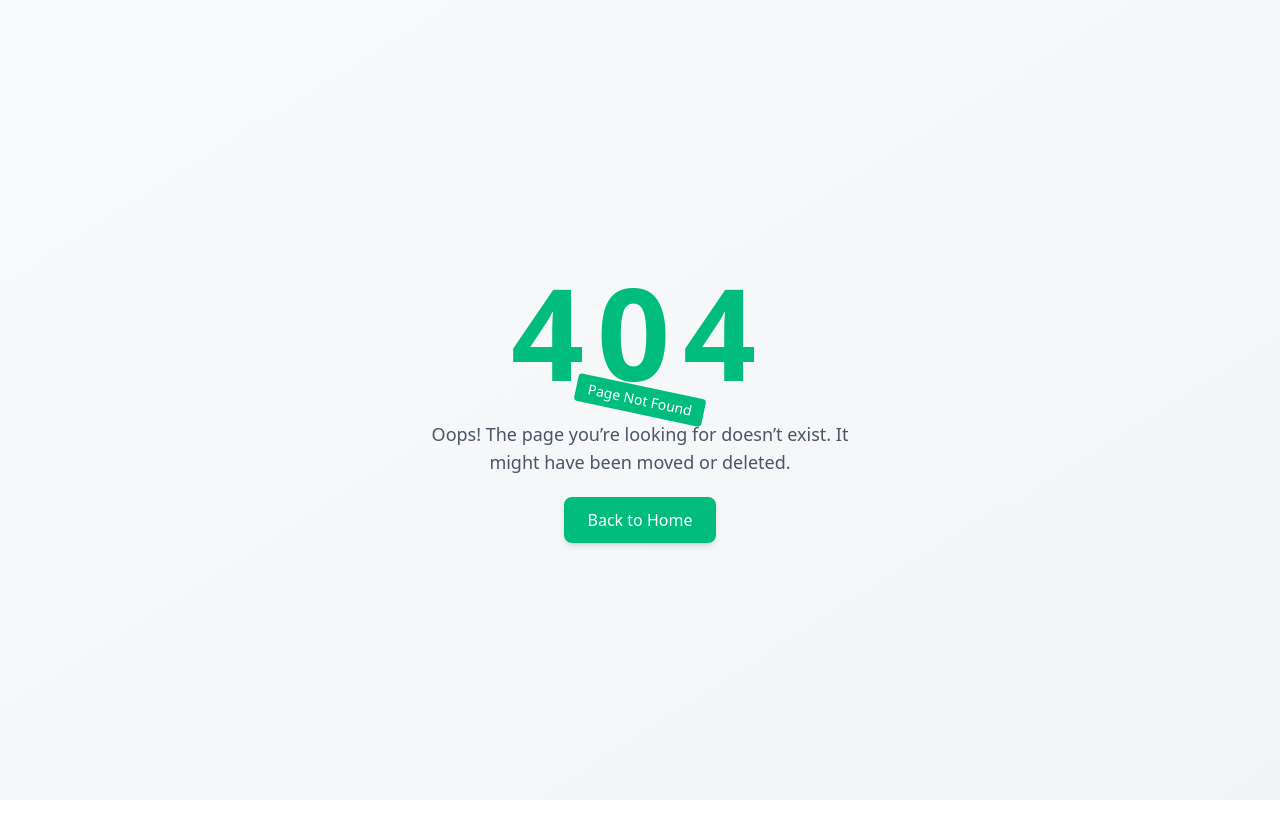
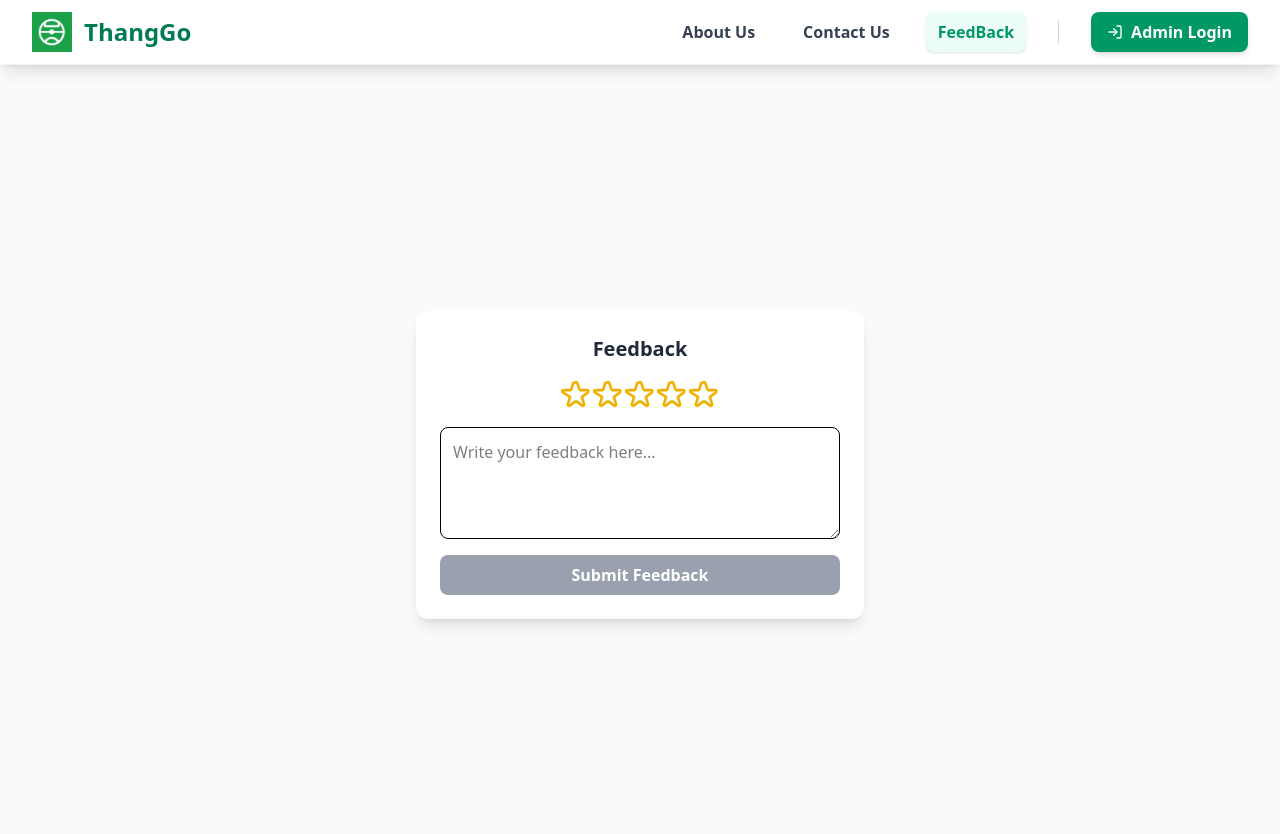
Before and after one commit to Govinda-Upadhya/futsalfrontend, a React (Vite) app: page /feedback in a window 1280 px wide. Before the commit this address had no page. Shown: the top 834 px of the page. Before the commit the page ends 800 px from the top, so only its background shows below. Built offline with nearby package versions, Linux system fonts and the light colour scheme.

Commit message:
added feedbackpage

```diff
--- a/package.json
+++ b/package.json
@@ -24,6 +24,7 @@
     "react-dom": "^19.1.1",
     "react-hook-form": "^7.62.0",
     "react-router-dom": "^7.8.0",
+    "react-toastify": "^11.0.5",
     "tailwindcss": "^4.1.13"
   },
   "devDependencies": {
--- a/src/App.tsx
+++ b/src/App.tsx
@@ -24,6 +24,7 @@ import AdminConfig from "./pages/admin/adminConfig";
 import AdminProtectedRoute from "./components/auth/protectRoutes";
 import NotFound from "./components/pageNotFound";
 import Confirmation from "./components/confirmation/confirmation";
+import FeedbackPage from "./pages/user/feedback";
 
 function App() {
   return (
@@ -49,6 +50,7 @@ function App() {
             }
           />
           <Route path="aboutus" element={<AboutUs />} />
+          <Route path="feedback" element={<FeedbackPage />} />
           <Route path="contactus" element={<ContactUs />} />
         </Route>
 
--- a/src/components/confirmation/confirmation.tsx
+++ b/src/components/confirmation/confirmation.tsx
@@ -13,7 +13,7 @@ const Confirmation: React.FC<ConfirmationProps> = ({ redirectTo, message }) => {
   useEffect(() => {
     const timer = setTimeout(() => {
       navigate(redirectTo);
-    }, 3000);
+    }, 5000);
     return () => clearTimeout(timer);
   }, [redirectTo, navigate]);
 
--- a/src/components/navbar/NavBar.tsx
+++ b/src/components/navbar/NavBar.tsx
@@ -124,7 +124,11 @@ const Navbar: React.FC = () => {
                 {/* Hover underline effect */}
                 <span className="absolute bottom-0 left-1/2 w-0 h-0.5 bg-emerald-500 transition-all duration-300 group-hover:left-0 group-hover:w-full"></span>
               </NavLink>
-
+              <NavLink to="/feedback" className={getNavLinkClass}>
+                FeedBack
+                {/* Hover underline effect */}
+                <span className="absolute bottom-0 left-1/2 w-0 h-0.5 bg-emerald-500 transition-all duration-300 group-hover:left-0 group-hover:w-full"></span>
+              </NavLink>
               <div
                 className={`h-6 w-px mx-2 transition-all duration-500 ${
                   isScrolled || !isHomePage ? "bg-gray-300" : "bg-white/40"
--- /dev/null
+++ b/src/pages/user/feedback.tsx
@@ -0,0 +1,102 @@
+import React, { useState } from "react";
+import { Bounce, ToastContainer } from "react-toastify";
+const FeedbackPage: React.FC = () => {
+  const [rating, setRating] = useState<number>(0);
+  const [hover, setHover] = useState<number>(0);
+  const [comment, setComment] = useState<string>("");
+
+  const handleSubmit = (e: React.FormEvent) => {
+    e.preventDefault();
+    if (rating === 0) {
+      alert("Please select a star rating before submitting.");
+      return;
+    }
+    console.log("Feedback submitted:", { rating, comment });
+    alert("Thank you for your feedback!");
+    setRating(0);
+    setComment("");
+  };
+
+  return (
+    <div className="flex flex-col items-center justify-center min-h-screen bg-gray-50 px-4">
+      <div className="bg-white shadow-lg rounded-xl p-6 w-full max-w-md">
+        <h2 className="text-xl font-semibold text-gray-800 mb-4 text-center">
+          Feedback
+        </h2>
+
+        {/* ⭐ Star Rating */}
+        <div className="flex justify-center mb-4">
+          {[1, 2, 3, 4, 5].map((star) => (
+            <button
+              key={star}
+              type="button"
+              onClick={() => setRating(star)}
+              onMouseEnter={() => setHover(star)}
+              onMouseLeave={() => setHover(0)}
+              className="focus:outline-none"
+            >
+              <svg
+                xmlns="http://www.w3.org/2000/svg"
+                fill={star <= (hover || rating) ? "gold" : "none"}
+                viewBox="0 0 24 24"
+                stroke="currentColor"
+                className="w-8 h-8 text-yellow-500 transition-colors duration-200"
+              >
+                <path
+                  strokeLinecap="round"
+                  strokeLinejoin="round"
+                  strokeWidth={2}
+                  d="M11.049 2.927c.3-.921 1.603-.921 1.902 0l1.518 4.674a1
+                     1 0 00.95.69h4.908c.969 0 1.371 1.24.588 1.81l-3.975
+                     2.888a1 1 0 00-.364 1.118l1.518 4.674c.3.921-.755
+                     1.688-1.54 1.118l-3.975-2.888a1 1 0 00-1.175 0l-3.975
+                     2.888c-.784.57-1.838-.197-1.539-1.118l1.518-4.674a1
+                     1 0 00-.364-1.118L2.083 10.1c-.783-.57-.38-1.81.588-1.81h4.908a1
+                     1 0 00.95-.69l1.518-4.674z"
+                />
+              </svg>
+            </button>
+          ))}
+        </div>
+
+        {/* 📝 Comment Section */}
+        <form onSubmit={handleSubmit} className="flex flex-col space-y-4">
+          <textarea
+            value={comment}
+            onChange={(e) => setComment(e.target.value)}
+            placeholder="Write your feedback here..."
+            className="border rounded-lg p-3 h-28 focus:outline-none focus:ring-2 focus:ring-yellow-400"
+          />
+
+          {/* ✅ Submit Button */}
+          <button
+            type="submit"
+            disabled={rating === 0}
+            className={`px-4 py-2 rounded-lg font-semibold text-white transition ${
+              rating === 0
+                ? "bg-gray-400 cursor-not-allowed"
+                : "bg-yellow-500 hover:bg-yellow-600"
+            }`}
+          >
+            Submit Feedback
+          </button>
+        </form>
+      </div>
+      <ToastContainer
+        position="top-right"
+        autoClose={5000}
+        hideProgressBar={false}
+        newestOnTop={false}
+        closeOnClick={false}
+        rtl={false}
+        pauseOnFocusLoss
+        draggable
+        pauseOnHover
+        theme="light"
+        transition={Bounce}
+      />
+    </div>
+  );
+};
+
+export default FeedbackPage;
```
Also changed, not shown: 1 other file (tests, documents, lock files or other folders).
